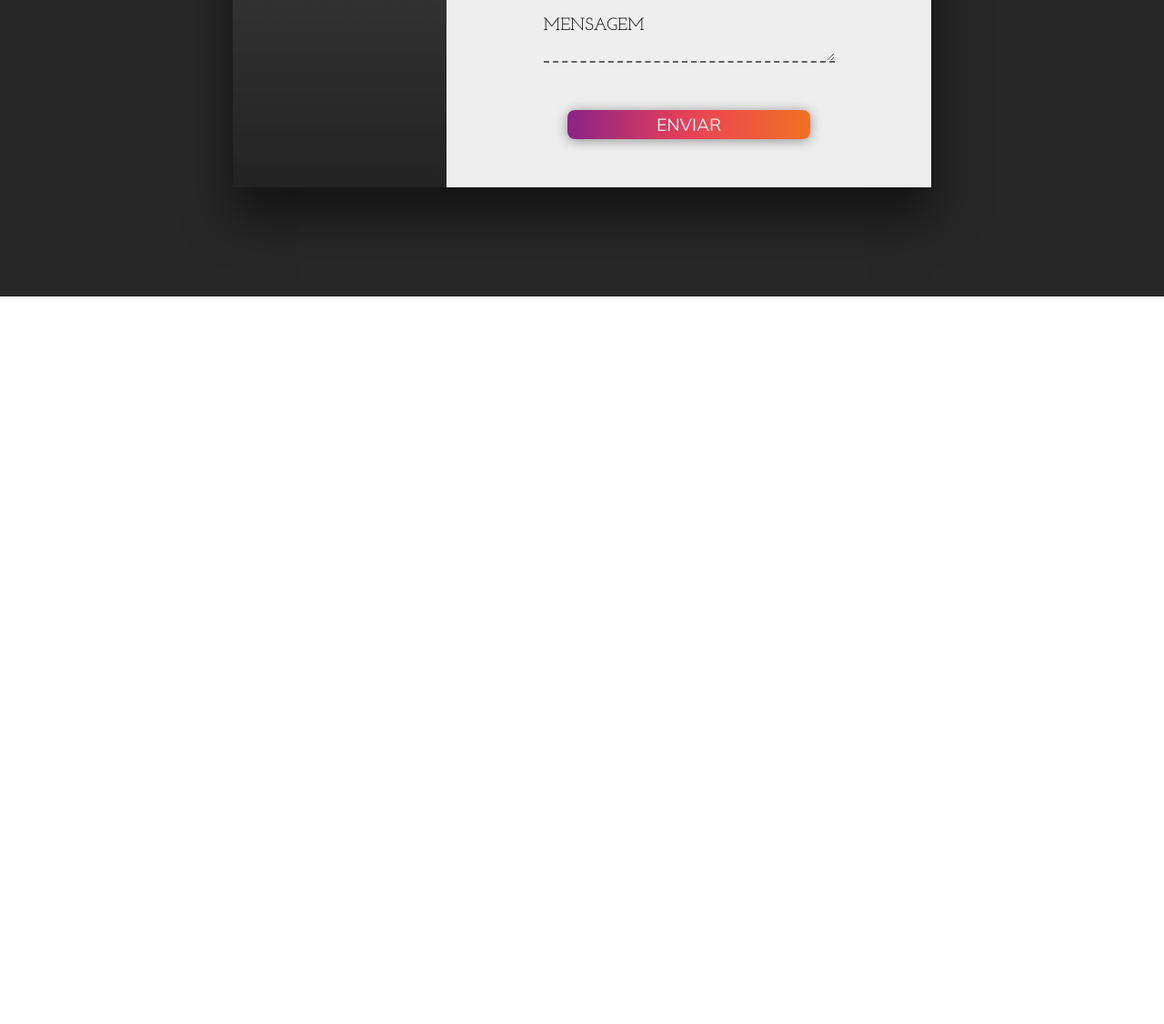
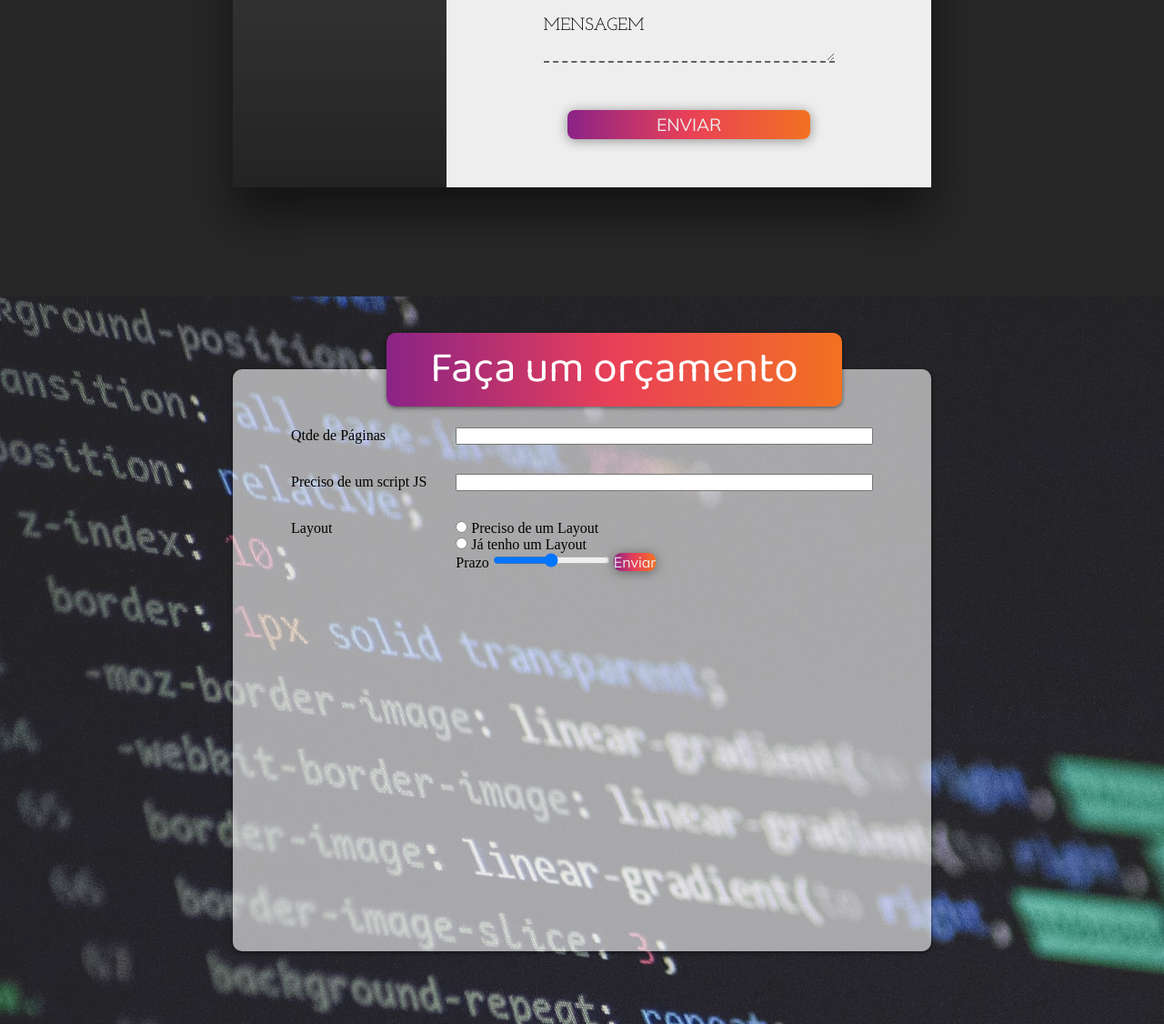
Before and after one commit to 1luizneto/Site-portfolio, a plain HTML site: page index.html in a window 1280 px wide. Shown: the part 2586-3712 px from the top of the page at 91% size. Before the commit the page ends 2912 px from the top, so only its background shows below. Drawn offline with Linux system fonts and the light colour scheme; grey boxes are pictures that could not be loaded.

Commit message:
:package: add budget

```diff
--- a/index.html
+++ b/index.html
@@ -172,6 +172,31 @@
                 </div>
             </div>
         </section>
+        <section class="sessao-orcamento">
+            <div class="orcamento-wrapper">
+                <h1>Faça um orçamento</h1>
+                <form>
+                     <label for="qtde">Qtde de Páginas</label>
+                     <input type="text" name="qtde" id="qtde">
+                     <label for="js">Preciso de um script JS</label>
+                     <input type="text" name="js" id="js">
+                     <label>Layout</label>
+                     <div class="group-layout">
+                        <div>
+                            <input type="radio" name="layout" id="layout-sim">
+                            <label for="layout-sim">Preciso de um Layout</label>
+                        </div>
+                        <div>
+                            <input type="radio" name="layout" id="layout-nao">
+                            <label for="layout-nao">Já tenho um Layout</label>
+                        </div>
+                        <label for="prazo">Prazo</label>
+                        <input type="range" name="prazo" id="prazo">
+                        <button class="btn btn-orcamento" type="submit">Enviar</button>
+                     </div>
+                </form>
+            </div>
+        </section>
     </div>
    </div>
 </body>
--- a/style.css
+++ b/style.css
@@ -506,3 +506,46 @@ header{
     text-transform: uppercase;
     margin-top: 1rem;
 }
+
+.sessao-orcamento{
+    width: 100%;
+    height: 100vh;
+    background: url(imagens/bg-orcamento.jpg);
+    object-fit: cover;
+    display: flex;
+    justify-content: center;
+    align-items: center;
+}
+
+.orcamento-wrapper{
+    width: 60%;
+    height: 80%;
+    background-color: #ffffff99;
+    border-radius: 10px;
+    box-shadow: 0 .1rem .3rem rgba(0, 0, 0, .5);
+    position: relative;
+}
+
+.sessao-orcamento h1{
+    position: absolute;
+    top: -2.5rem;
+    left: 22%;
+    background: #8A2387;
+    background: -webkit-linear-gradient(to left, #F27121, #E94057, #8A2387);
+    background: linear-gradient(to left, #F27121, #E94057, #8A2387);
+    padding: 0 3rem;
+    color: #fff;
+    font-family: var(--font-primary);
+    font-size: 3rem;
+    font-weight: lighter;
+    box-shadow: 0 .1rem .3rem rgba(0, 0, 0, .5);
+    border-radius: 10px;
+}
+
+.sessao-orcamento form{
+    margin: 4rem;
+    display: grid;
+    grid-template-columns: auto 1fr;
+    column-gap: 2rem;
+    row-gap: 2rem;
+}
```
Also changed, not shown: imagens/bg-orcamento.jpg (added).
